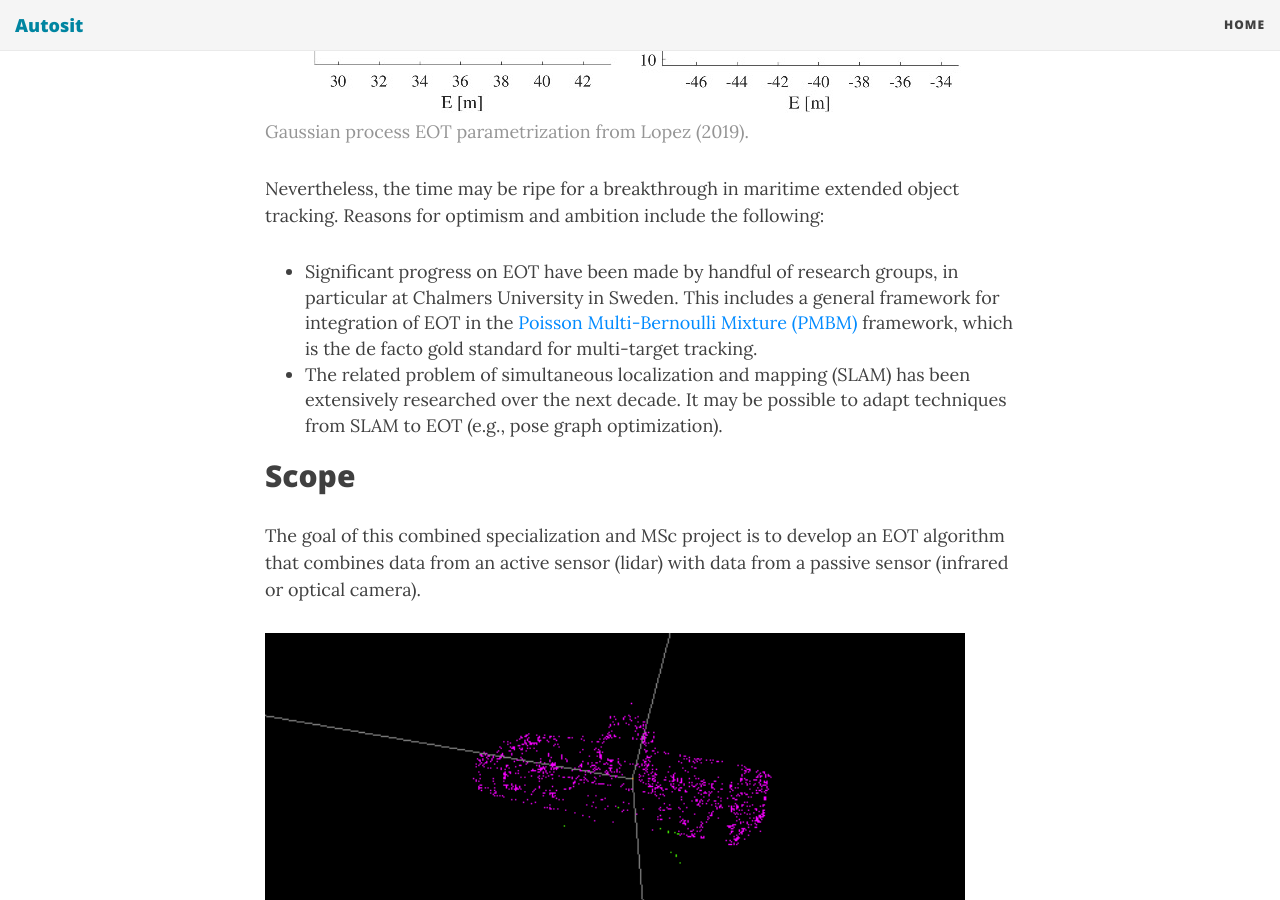
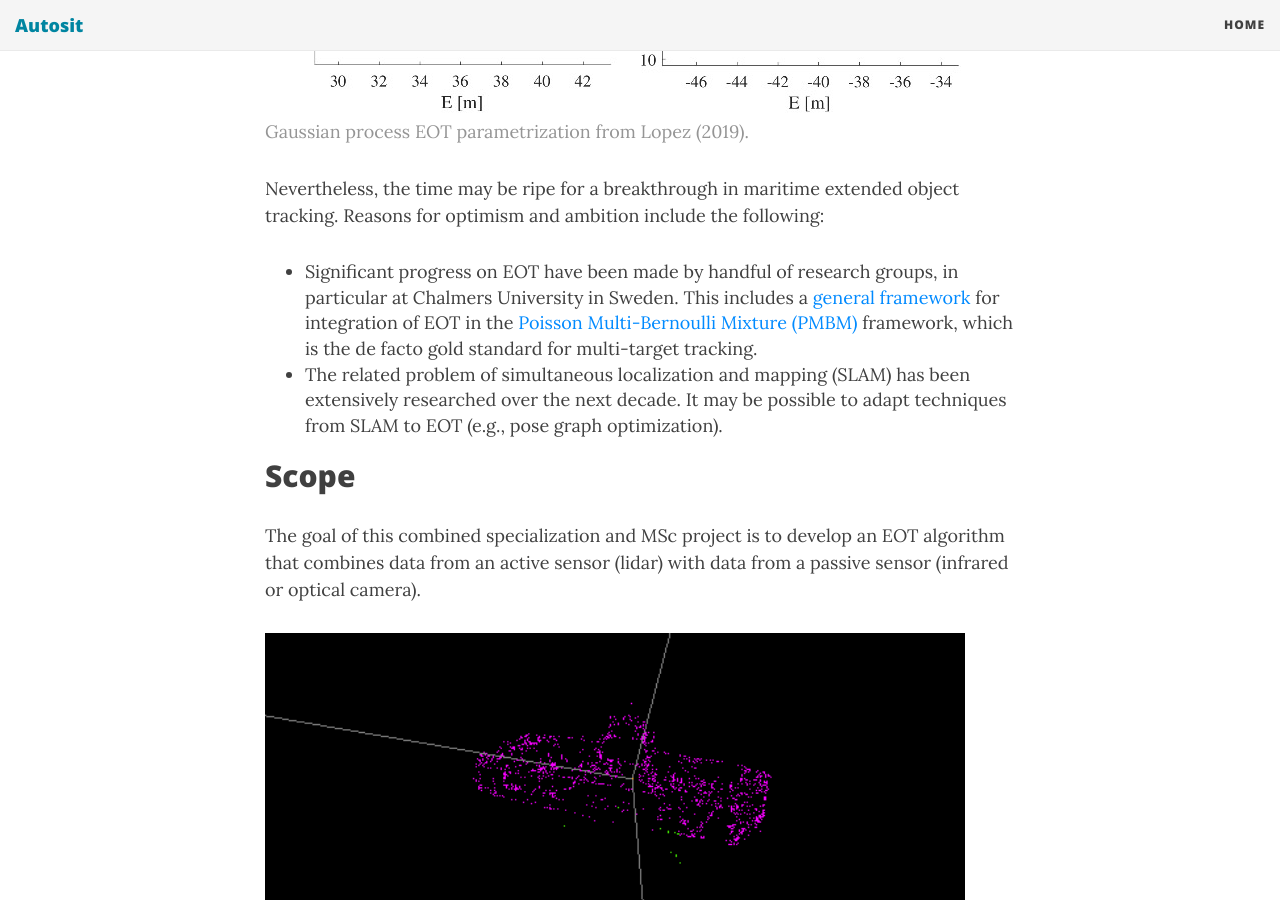
Before and after one commit to autosit/autosit.github.io, a Jekyll site: the page built from _posts/2020-04-08-multisensor-eot.md, in a window 1280 px wide and 900 px high, scrolled down 1746 px. Built offline with Jekyll 4.4.1, drawn with Linux system fonts in a browser that asks for light colours; nearby versions of some CDN libraries.

Commit message:
further revisions ms eot

```diff
--- a/_posts/2020-04-08-multisensor-eot.md
+++ b/_posts/2020-04-08-multisensor-eot.md
@@ -26,7 +26,7 @@ While the traditional tracking methods from the 70s and 80s have assumed that al
 
 Nevertheless, the time may be ripe for a breakthrough in maritime extended object tracking. Reasons for optimism and ambition include the following:
 
-* Significant progress on EOT have been made by handful of research groups, in particular at Chalmers University in Sweden. This includes a general framework for integration of EOT in the [Poisson Multi-Bernoulli Mixture (PMBM)] framework, which is the de facto gold standard for multi-target tracking.
+* Significant progress on EOT have been made by handful of research groups, in particular at Chalmers University in Sweden. This includes a [general framework] for integration of EOT in the [Poisson Multi-Bernoulli Mixture (PMBM)] framework, which is the de facto gold standard for multi-target tracking.
 * The related problem of simultaneous localization and mapping (SLAM) has been extensively researched over the next decade. It may be possible to adapt techniques from SLAM to EOT (e.g., pose graph optimization).
 
 ## Scope
```
Also changed, not shown: other parts of _posts/2020-04-08-multisensor-eot.md (+1 -0 lines).
